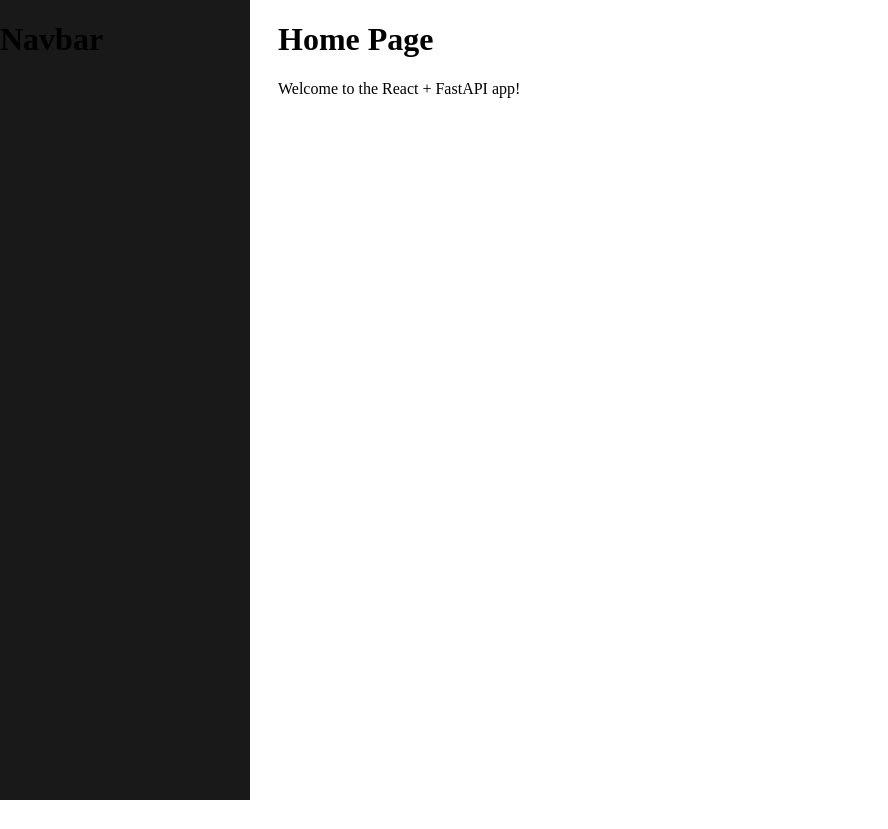
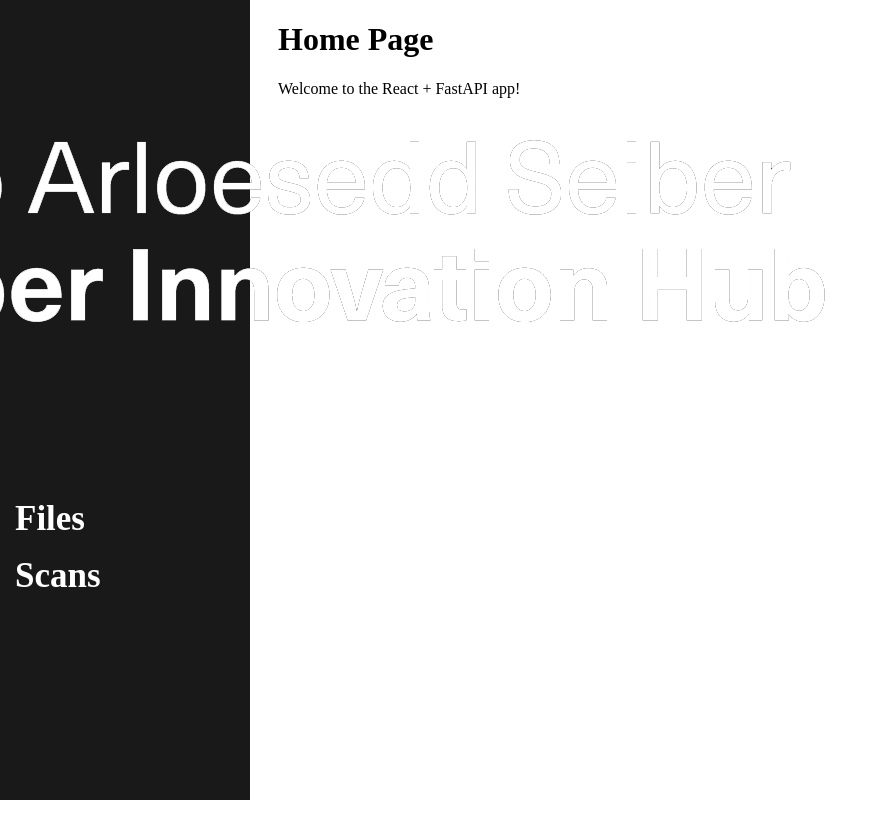
Before and after one commit to oscrwebr/data-trust-engine, a React app in the folder frontend/: page / in a window 1280 px wide. Shown: the whole page, without its empty margins (0-888 px from the left). Built offline with nearby package versions, Linux system fonts and the light colour scheme; the HTML template or start-up script is replaced by a standard one.

Commit message:
Added navbar items (logo, pages) and styling

```diff
--- a/frontend/src/components/navbar/Navbar.jsx
+++ b/frontend/src/components/navbar/Navbar.jsx
@@ -1,10 +1,24 @@
 import "./navbar.css";
+import logo from "../../assets/CIH_long_logo.png";
+import { Link } from "react-router-dom";
+
 
 function Navbar() {
 
   return (
     <div className="navbar-base">
-        <h1>Navbar</h1>
+        {/* "/" placeholder for whatever page ends up being home/main page */}
+        <Link to="/">
+            <div className="navbar-logo">
+                <img src={logo} alt="CIH Logo"/>
+            </div>
+        </Link>
+        <div className="navbar-list">
+            <ul className="navbar-items">
+                <li>Files</li>
+                <li>Scans</li>
+            </ul>
+        </div>
     </div>
   );
 }
--- a/frontend/src/components/navbar/navbar.css
+++ b/frontend/src/components/navbar/navbar.css
@@ -7,3 +7,40 @@
     width: 250px;
     height: 100%;
 }
+
+.navbar-logo {
+    display: flex;
+    justify-content: center;
+    margin-bottom: 0px;
+}
+
+.navbar-list {
+    list-style-type: none;
+    padding: 0;
+    margin: 0;
+    width: 250px;
+}
+
+.navbar-items {
+    list-style: none;
+    margin: 15px 0;
+    padding: 0;
+
+    display: flex;
+    flex-direction: column;
+    gap: 5px;
+
+    font-size: 35px;
+    font-weight: 600;
+}
+
+.navbar-items li {
+    width: 100%;
+    padding: 6px 15px;
+    color: white;
+    cursor: pointer;
+}
+
+.navbar-items li:hover {
+    background-color: #313131;
+}
--- a/frontend/src/index.css
+++ b/frontend/src/index.css
@@ -4,8 +4,8 @@
   font-weight: 400;
 
   color-scheme: light dark;
-  color: rgba(255, 255, 255, 0.87);
-  background-color: #242424;
+  /* color: rgba(255, 255, 255, 0.87); */
+  background-color: #F3F3F5;
 
   font-synthesis: none;
   text-rendering: optimizeLegibility;
```
